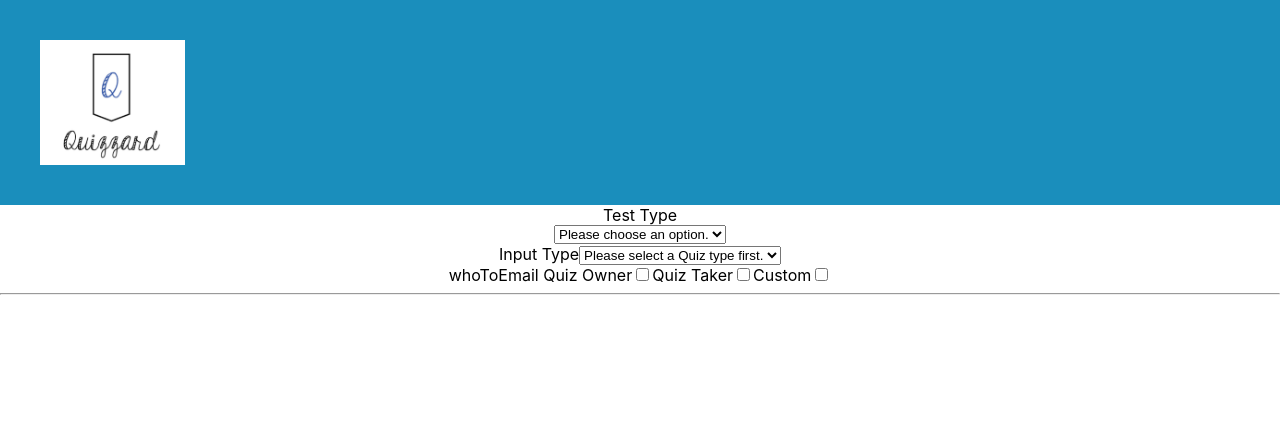
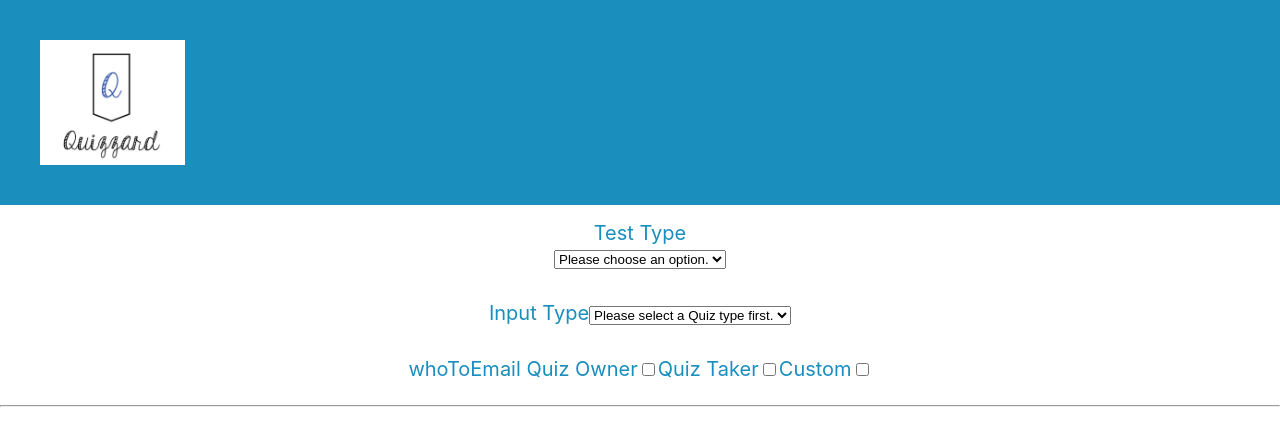
Before and after one commit to one4alldevmountain/Quizzard, a React (Create React App) app: page /#/form in a window 1280 px wide. Shown: the top 446 px of the page. Built offline with nearby package versions, Linux system fonts and the light colour scheme.

Commit message:
CSS styling with Amir

```diff
--- a/JSONSERVER/db.json
+++ /dev/null
@@ -1,14 +0,0 @@
-{
-        "users": [
-            {
-                "id": "1",
-                "username":"Jim",
-                "email":"Jim@fake.com"
-            },
-            {
-                "id": "2",
-                "username":"Jill",
-                "email":"Jill@fake.com"
-            }
-        ]
-}
--- a/src/Components/QuizForm/QuizForm.js
+++ b/src/Components/QuizForm/QuizForm.js
@@ -334,12 +334,14 @@ class QuizForm extends Component{
                     <div className="test_type">
                     Test Type
                     </div>
+                    <div className="box">
                     <select value={this.state.quizType} onChange={event => this.handleUpperTypeChange(event.target.value, 'quizType' )}>
                         <option value="">Please choose an option.</option>
                         <option value="graded">Graded</option>
                         <option value="sorted">Sorted</option>
                         <option value="survey">Survey</option>
                     </select>
+                    </div>
                     </div>
                 </label>
                 <label>
--- a/src/Components/QuizForm/QuizForm.scss
+++ b/src/Components/QuizForm/QuizForm.scss
@@ -3,12 +3,28 @@
     flex-direction: column;
     align-items: center;
     justify-content: center;
+    background-color: white;
+    color: #1a8ebc;
+    padding: 16px;
+    font-size: 20px;
+    border: none;
+    cursor: pointer;
 }
 
-.test_type {
+.quiz_form_container option {
+    padding : 1em;
+    width: 100%;
+    height: 200px;
+    box-sizing: border-box;
+    background-color: #E4E4D9;
+    box-shadow: 0px 13px 10px black;
+    transform: rotate(4deg)
+}
 
+.test_type_box {
+    font-size: 20px;
 }
 
 .input_type {
-
+    font-size: 20px;
 }
```
Also changed, not shown: JSONSERVER/package.json (deleted, +0 -14 lines), 1 other file (tests, documents, lock files or other folders).
